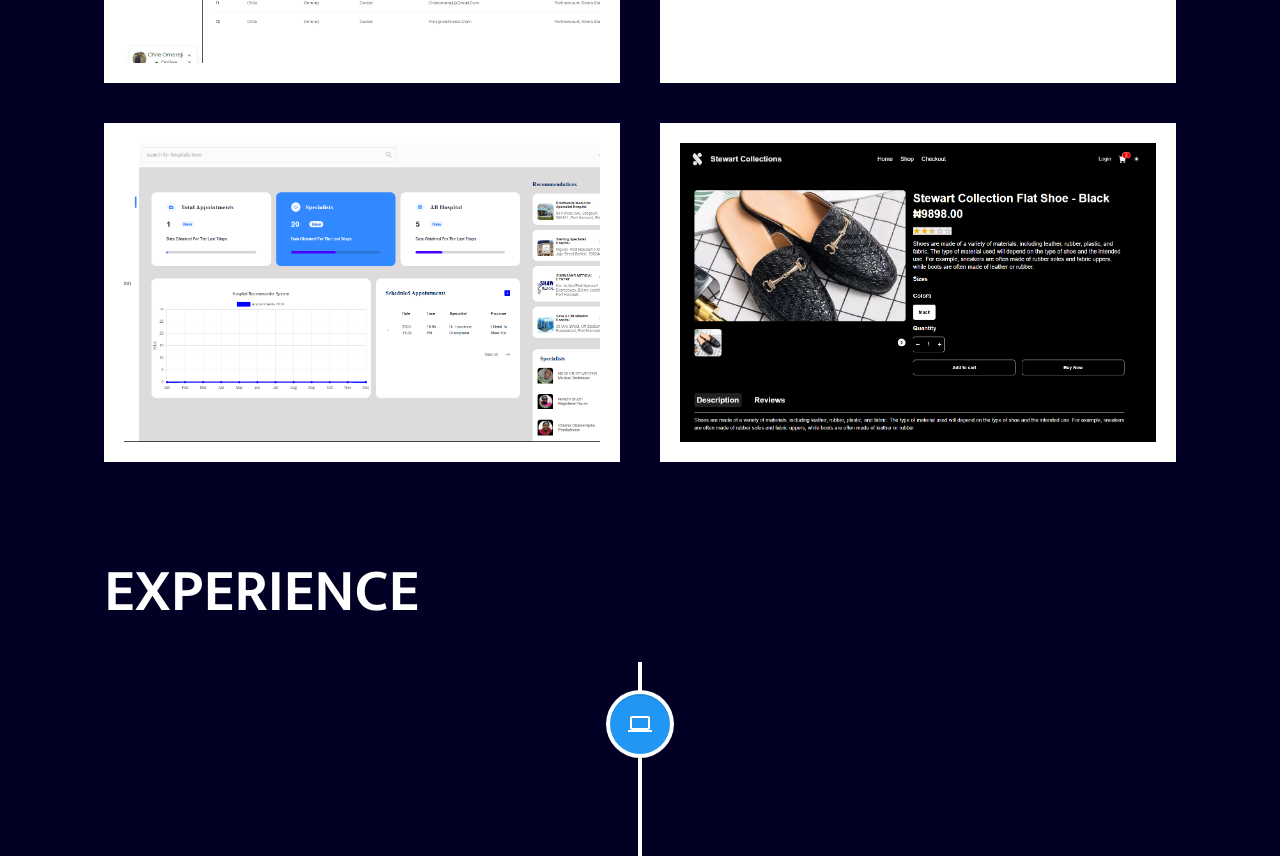
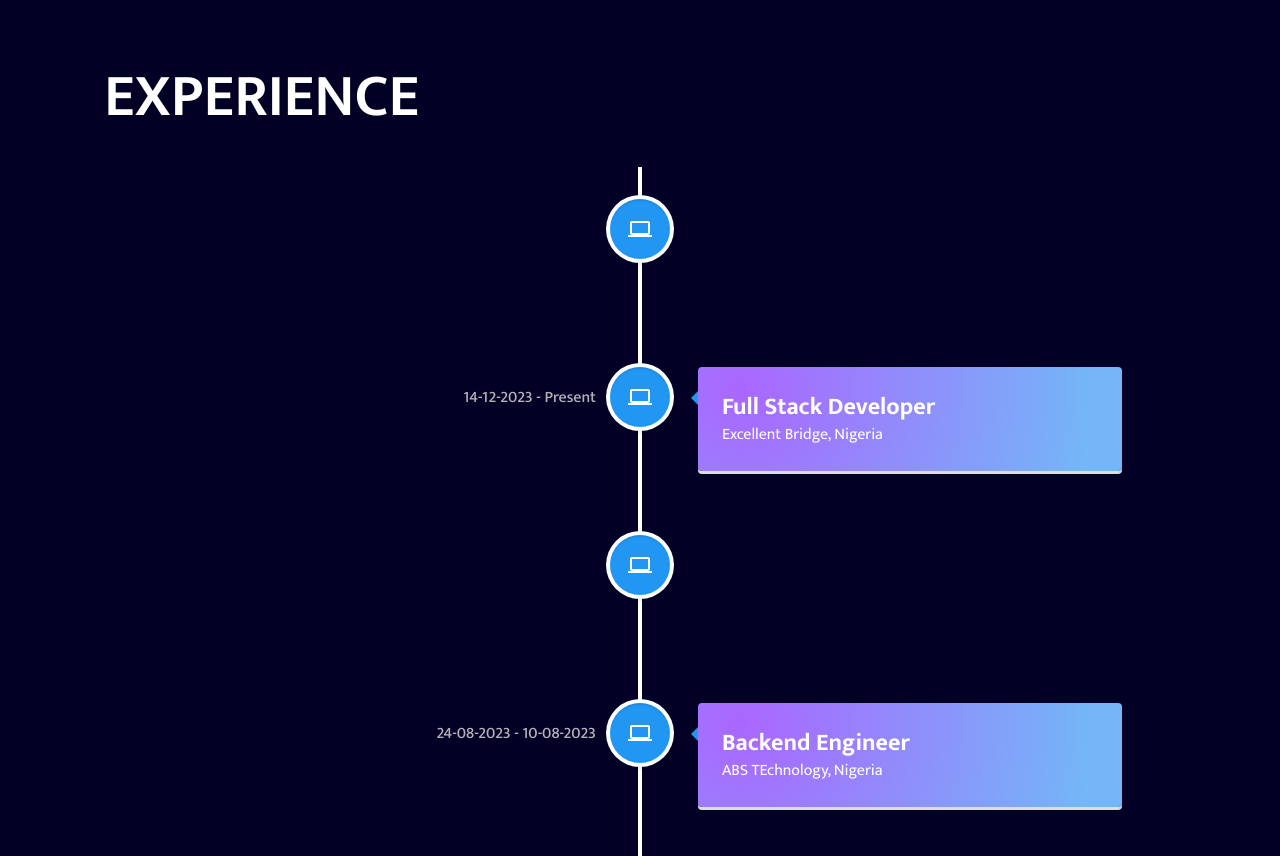
Before and after one commit to chile4coding/portfolio, a React (Vite) app: page / in a window 1280 px wide. Shown: the part 1940-2796 px from the top of the page. Built offline with nearby package versions, Linux system fonts and the light colour scheme.

Commit message:
fixed project

```diff
--- a/src/component/Projects.jsx
+++ b/src/component/Projects.jsx
@@ -196,14 +196,14 @@ const projectData = [
     image: "hrs.png",
     alt: "hospital recommender",
   },
-  {
-    title: "Stewart Collection",
-    description: "An ecommerce store with user and admin dashboard",
-    liveLink: "https://stewart-frontend-chile4coding.vercel.app/",
-    repoLink: "https://github.com/chile4coding/stewart_backend.git",
-    image: "stewart.png",
-    alt: "stewart",
-  },
+  // {
+  //   title: "Stewart Collection",
+  //   description: "An ecommerce store with user and admin dashboard",
+  //   liveLink: "https://stewart-frontend-chile4coding.vercel.app/",
+  //   repoLink: "https://github.com/chile4coding/stewart_backend.git",
+  //   image: "stewart.png",
+  //   alt: "stewart",
+  // },
 ];
 
 // Motion Variants
@@ -276,7 +276,7 @@ export default function Projects() {
           opacity: scrollYProgress,
         }}
       >
-        <div className="grid grid-cols-2 gap-10 md:grid-cols-2 sm:grid-cols-1">
+        <div className="grid grid-cols-3 gap-10 md:grid-cols-2 sm:grid-cols-1">
           {projectData.map((project, index) => (
             <motion.div
               key={project.title}
```
